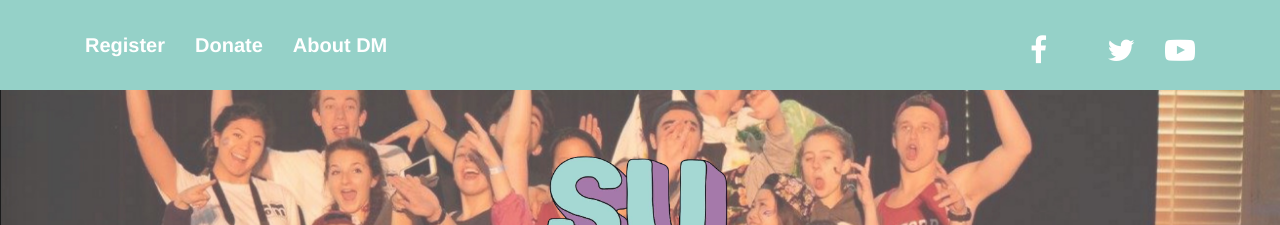
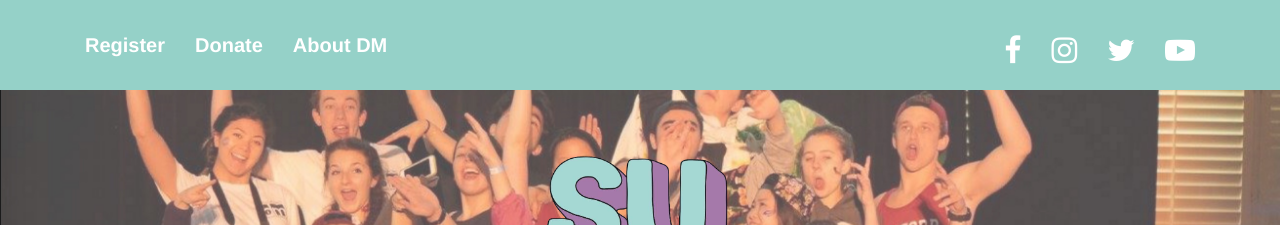
Before and after one commit to StanfordDanceMarathon/stanforddm.org, a Jekyll site: the page built from index.html, in a window 1280 px wide. Shown: the top 225 px of the page. Built offline with Jekyll 4.4.1, drawn with Linux system fonts in a browser that asks for light colours; nearby versions of some CDN libraries.

Commit message:
Derp gram

```diff
--- a/index.html
+++ b/index.html
@@ -36,8 +36,8 @@ layout: default
                     </a>
                 </li>
                 <li>
-                    <a href="#">
-                        <i class="https://www.instagram.com/stanford_dm/"></i>
+                    <a href="https://www.instagram.com/stanford_dm/">
+                        <i class="fa fa-instagram"></i>
                     </a>
                 </li>
                 <li>
```
